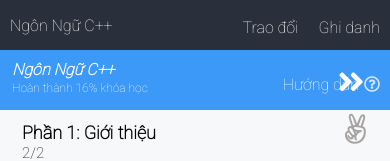
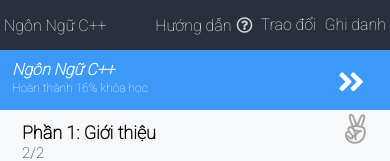
Before and after one commit to LamHueTrung/LHT-CPP-2-2, a plain HTML site: page index.html in a window 390 px wide. Shown: the top 161 px of the page. Drawn offline with Linux system fonts and the light colour scheme.

Commit message:
Update responsive.css

```diff
--- a/asset/css/responsive.css
+++ b/asset/css/responsive.css
@@ -1,4 +1,4 @@
-@media (max-width: 739px) {
+@media  (max-width: 739px) {
     html {
         width: 740px;
     }
@@ -10,10 +10,10 @@
     }
     .ten_khoa_hoc {
         width: 162px;
-        margin-left: 10px;
+        margin-left: 15px;
     }
     .nav-list {
-        margin-right: 0;
+        margin-right: 12px;
     }
     .content  {
         display: block;
@@ -61,3 +61,14 @@
         margin-bottom: 50px !important;
     }
 }
+@media  (max-width: 639px) {
+    .ten_khoa_hoc {
+        margin-left: 4px;
+    }
+    .nav-list {
+        margin-right: 0;
+    }
+    .nav-item {
+        margin: 17px 4px;
+    }
+}
```
